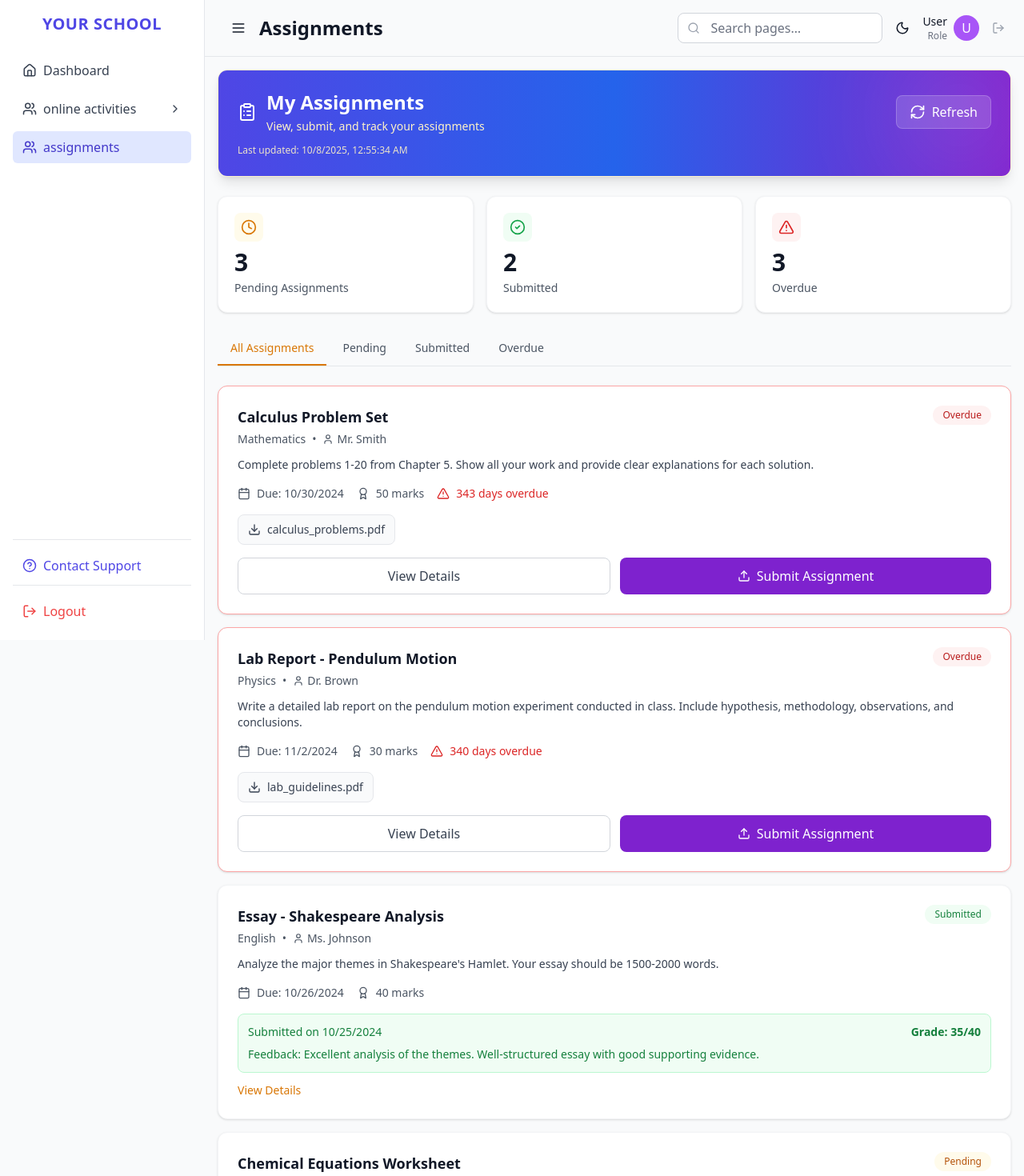
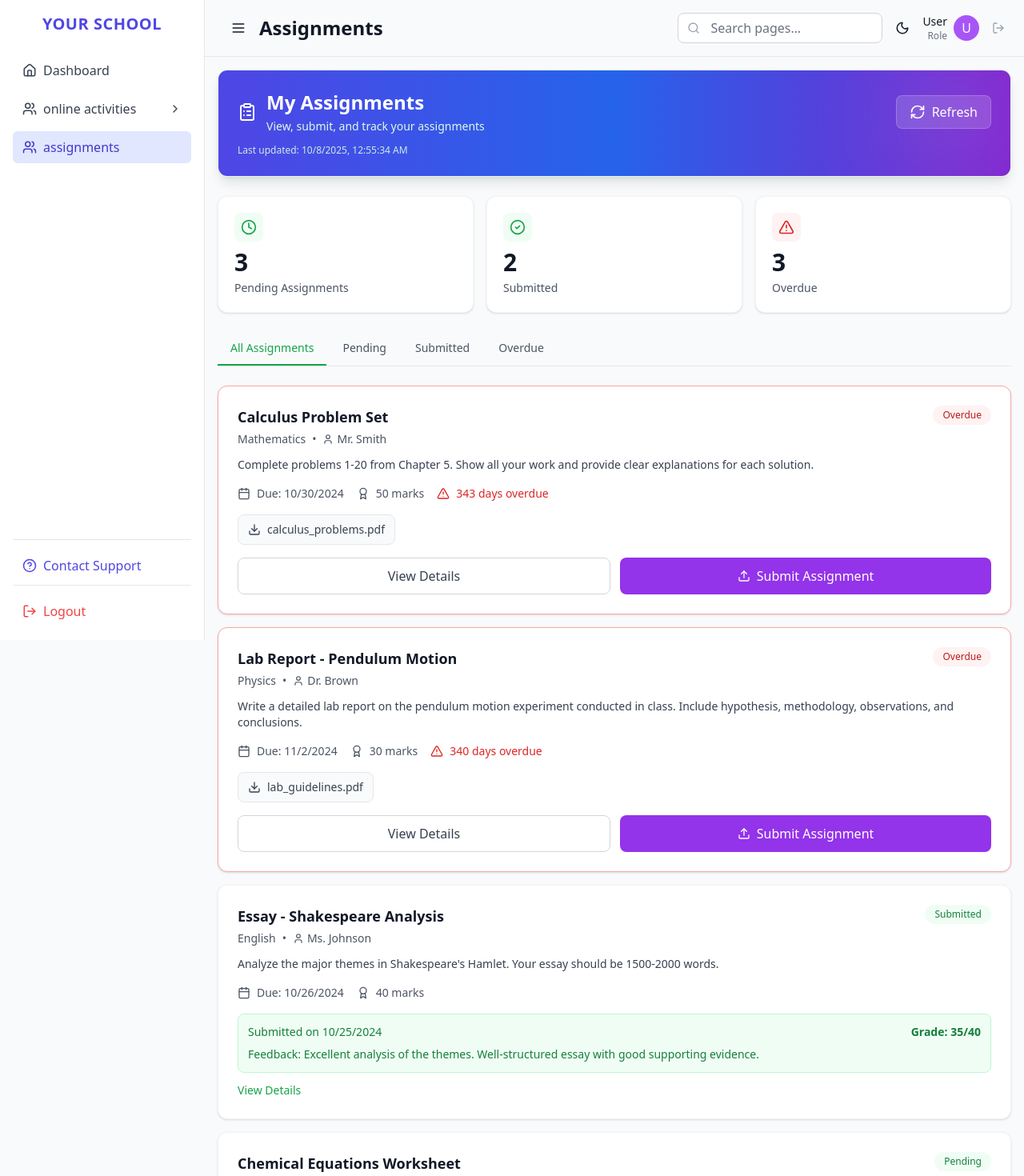
Before and after one commit to JusticeSenyo/school-system, a React (Create React App) app: page /test-student/Assignment in a window 1280 px wide. Shown: the top 1470 px of the page at 80% size. Built offline with nearby package versions, Linux system fonts and the light colour scheme; no server answers.

Commit message:
updated colors

```diff
--- a/src/pages/student/Assignment.js
+++ b/src/pages/student/Assignment.js
@@ -254,13 +254,13 @@ export default function Assignments() {
     if (assignment.status === "submitted") {
       return { text: "Submitted", className: "bg-green-50 text-green-700 dark:bg-green-900/30 dark:text-green-300" };
     }
-    return { text: "Pending", className: "bg-amber-50 text-amber-700 dark:bg-amber-900/30 dark:text-amber-300" };
+    return { text: "Pending", className: "bg-green-50 text-green-700 dark:bg-green-900/30 dark:text-green-300" };
   };
 
   return (
     <DashboardLayout title="Assignments">
       {/* Hero Section */}
-      <div className="relative overflow-hidden rounded-xl mb-6 shadow-lg border border-amber-200/40 dark:border-amber-900/30">
+      <div className="relative overflow-hidden rounded-xl mb-6 shadow-lg border border-green-200/40 dark:border-green-900/30">
         <div className="absolute inset-0 bg-gradient-to-r from-indigo-600 via-blue-600 to-purple-700" />
         <div className="absolute -top-10 -right-8 h-48 w-48 rounded-full bg-white/10 blur-3xl" />
 
@@ -270,7 +270,7 @@ export default function Assignments() {
               <ClipboardList className="h-6 w-6" />
               <div>
                 <h2 className="text-2xl font-bold">My Assignments</h2>
-                <p className="text-amber-100 text-sm mt-1">
+                <p className="text-green-100 text-sm mt-1">
                   View, submit, and track your assignments
                 </p>
               </div>
@@ -287,7 +287,7 @@ export default function Assignments() {
           </div>
 
           {!!lastUpdated && (
-            <div className="text-xs text-amber-100/90 mt-3">
+            <div className="text-xs text-green-100/90 mt-3">
               Last updated: {lastUpdated}
             </div>
           )}
@@ -298,8 +298,8 @@ export default function Assignments() {
       <div className="grid grid-cols-1 md:grid-cols-3 gap-4 mb-6">
         <div className="bg-white dark:bg-gray-800 rounded-xl shadow border border-gray-100 dark:border-gray-700 p-5">
           <div className="flex items-center justify-between mb-2">
-            <div className="p-2 rounded-lg bg-amber-50 dark:bg-amber-900/20">
-              <Clock className="h-5 w-5 text-amber-600 dark:text-amber-400" />
+            <div className="p-2 rounded-lg bg-green-50 dark:bg-green-900/20">
+              <Clock className="h-5 w-5 text-green-600 dark:text-green-400" />
             </div>
           </div>
           <div className="text-3xl font-bold text-gray-900 dark:text-white">
@@ -352,7 +352,7 @@ export default function Assignments() {
               key={tab.id}
               onClick={() => setFilterStatus(tab.id)}
               className={`px-4 py-2.5 text-sm font-medium whitespace-nowrap border-b-2 transition-colors ${filterStatus === tab.id
-                  ? "border-amber-600 text-amber-600 dark:text-amber-400"
+                  ? "border-green-600 text-green-600 dark:text-green-400"
                   : "border-transparent text-gray-600 dark:text-gray-400 hover:text-gray-900 dark:hover:text-gray-200"
                 }`}
             >
@@ -365,7 +365,7 @@ export default function Assignments() {
       {/* Assignments List */}
       {loading ? (
         <div className="text-center py-12">
-          <RefreshCw className="h-8 w-8 animate-spin text-amber-600 mx-auto mb-3" />
+          <RefreshCw className="h-8 w-8 animate-spin text-green-600 mx-auto mb-3" />
           <p className="text-gray-600 dark:text-gray-400">Loading assignments...</p>
         </div>
       ) : filteredAssignments.length === 0 ? (
@@ -432,7 +432,7 @@ export default function Assignments() {
                       <span>{assignment.total_marks} marks</span>
                     </div>
                     {assignment.status === "pending" && !isOverdue && daysUntilDue >= 0 && (
-                      <div className="flex items-center gap-2 text-amber-600 dark:text-amber-400 font-medium">
+                      <div className="flex items-center gap-2 text-green-600 dark:text-green-400 font-medium">
                         <Clock className="h-4 w-4 flex-shrink-0" />
                         <span>{daysUntilDue === 0 ? "Due today" : `${daysUntilDue} day${daysUntilDue > 1 ? 's' : ''} left`}</span>
                       </div>
@@ -483,7 +483,7 @@ export default function Assignments() {
                           setDetailsAssignment(assignment);
                           setShowDetailsModal(true);
                         }}
-                        className="text-sm text-amber-600 dark:text-amber-400 hover:underline"
+                        className="text-sm text-green-600 dark:text-green-400 hover:underline"
                       >
                         View Details
                       </button>
@@ -504,7 +504,7 @@ export default function Assignments() {
                           setSelectedAssignment(assignment);
                           setShowSubmitModal(true);
                         }}
-                          className="flex-1 py-2.5 rounded-lg font-medium bg-purple-600 bg-purple-700 text-white transition-colors flex items-center justify-center gap-2"
+                          className="flex-1 py-2.5 rounded-lg font-medium bg-purple-600 hover:bg-purple-700 text-white transition-colors flex items-center justify-center gap-2"
                       >
                         <Upload className="h-4 w-4" />
                         Submit Assignment
@@ -553,7 +553,7 @@ export default function Assignments() {
                 <label className="block text-sm font-medium text-gray-700 dark:text-gray-300 mb-2">
                   Upload File *
                 </label>
-                <div className="border-2 border-dashed border-gray-300 dark:border-gray-600 rounded-lg p-6 text-center hover:border-amber-500 dark:hover:border-amber-500 transition-colors">
+                <div className="border-2 border-dashed border-gray-300 dark:border-gray-600 rounded-lg p-6 text-center hover:border-green-500 dark:hover:border-green-500 transition-colors">
                   <input
                     type="file"
                     onChange={(e) => setSubmissionFile(e.target.files[0])}
@@ -596,7 +596,7 @@ export default function Assignments() {
                   onChange={(e) => setSubmissionNotes(e.target.value)}
                   rows={4}
                   placeholder="Add any comments or notes about your submission..."
-                  className="w-full px-4 py-2.5 border border-gray-300 dark:border-gray-600 rounded-lg bg-white dark:bg-gray-900 text-gray-900 dark:text-white focus:ring-2 focus:ring-amber-500 focus:border-transparent outline-none resize-none"
+                  className="w-full px-4 py-2.5 border border-gray-300 dark:border-gray-600 rounded-lg bg-white dark:bg-gray-900 text-gray-900 dark:text-white focus:ring-2 focus:ring-green-500 focus:border-transparent outline-none resize-none"
                 />
               </div>
 
@@ -616,7 +616,7 @@ export default function Assignments() {
                 <button
                   onClick={handleSubmitAssignment}
                   disabled={submitting}
-                  className="flex-1 px-4 py-2.5 bg-amber-600 hover:bg-amber-700 disabled:bg-amber-400 text-white rounded-lg font-medium transition-colors flex items-center justify-center gap-2"
+                  className="flex-1 px-4 py-2.5 bg-purple-600 hover:bg-purple-700 disabled:bg-green-400 text-white rounded-lg font-medium transition-colors flex items-center justify-center gap-2"
                 >
                   {submitting ? (
                     <>
@@ -778,7 +778,7 @@ export default function Assignments() {
                       setSelectedAssignment(detailsAssignment);
                       setShowSubmitModal(true);
                     }}
-                    className="flex-1 px-4 py-2.5 bg-purple-600 bg-purple-700 text-white rounded-lg font-medium transition-colors flex items-center justify-center gap-2"
+                    className="flex-1 px-4 py-2.5 bg-purple-600 hover:bg-purple-700 text-white rounded-lg font-medium transition-colors flex items-center justify-center gap-2"
                   >
                     <Upload className="h-4 w-4" />
                     Submit Assignment
```
